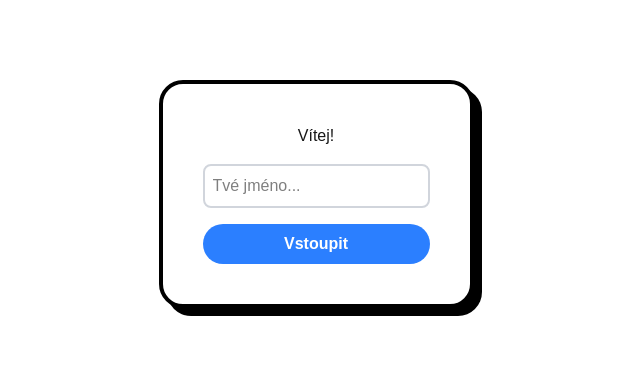
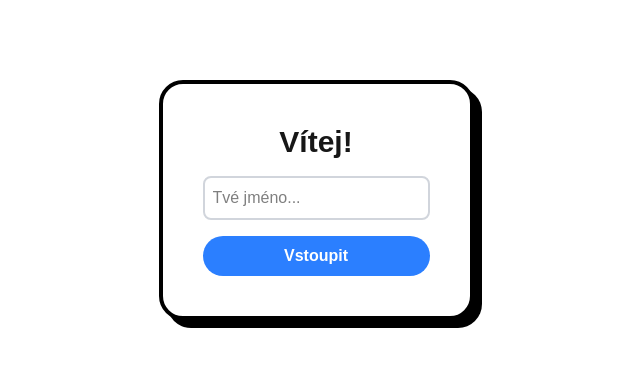
Before and after one commit to ZavPetr/GUI, a Next.js app in the folder gui_nextjs/: page / in a window 1280 px wide. Shown: the top 366 px of the page, without its empty margins (324-964 px from the left). Built offline with nearby package versions, Linux system fonts and the light colour scheme.

Commit message:
Updat Tailwind in main page.tsx

```diff
--- a/gui_nextjs/app/page.tsx
+++ b/gui_nextjs/app/page.tsx
@@ -43,7 +43,7 @@ export default function Home() {
     return (
       <main className="flex flex-col items-center p-20">
         <div className="border-4 border-black p-10 rounded-3xl text-center shadow-[8px_8px_0px_0px_rgba(0,0,0,1)] bg-white karta-stin">
-          <h1 className="hlavni-nadpis mb-4">Vítej!</h1>
+          <h1 className="text-3xl font-bold mb-4">Vítej!</h1>
           <input
             type="text"
             placeholder="Tvé jméno..."
```
